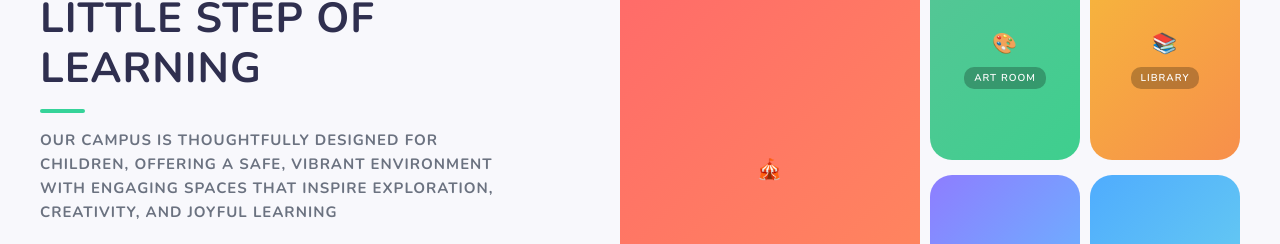
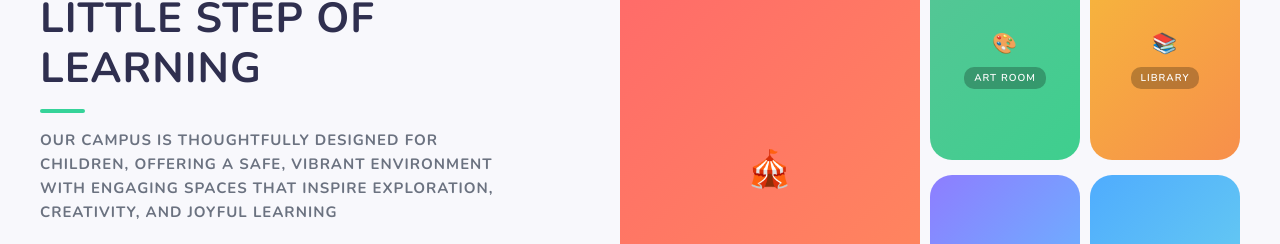
Before and after one commit to umarabdullah-s/littlestepsdemo, a Next.js app: page /home in a window 1280 px wide. Shown: the part 3353-3597 px from the top of the page. Built offline with nearby package versions, Linux system fonts and the light colour scheme.

Commit message:
Update campus.module.css

```diff
--- a/src/sections/Campus/campus.module.css
+++ b/src/sections/Campus/campus.module.css
@@ -92,7 +92,7 @@
 }
 
 .bigEmoji {
-  font-size: 20px;
+  font-size: 36px;
 }
 
 .cardLabel {
```
